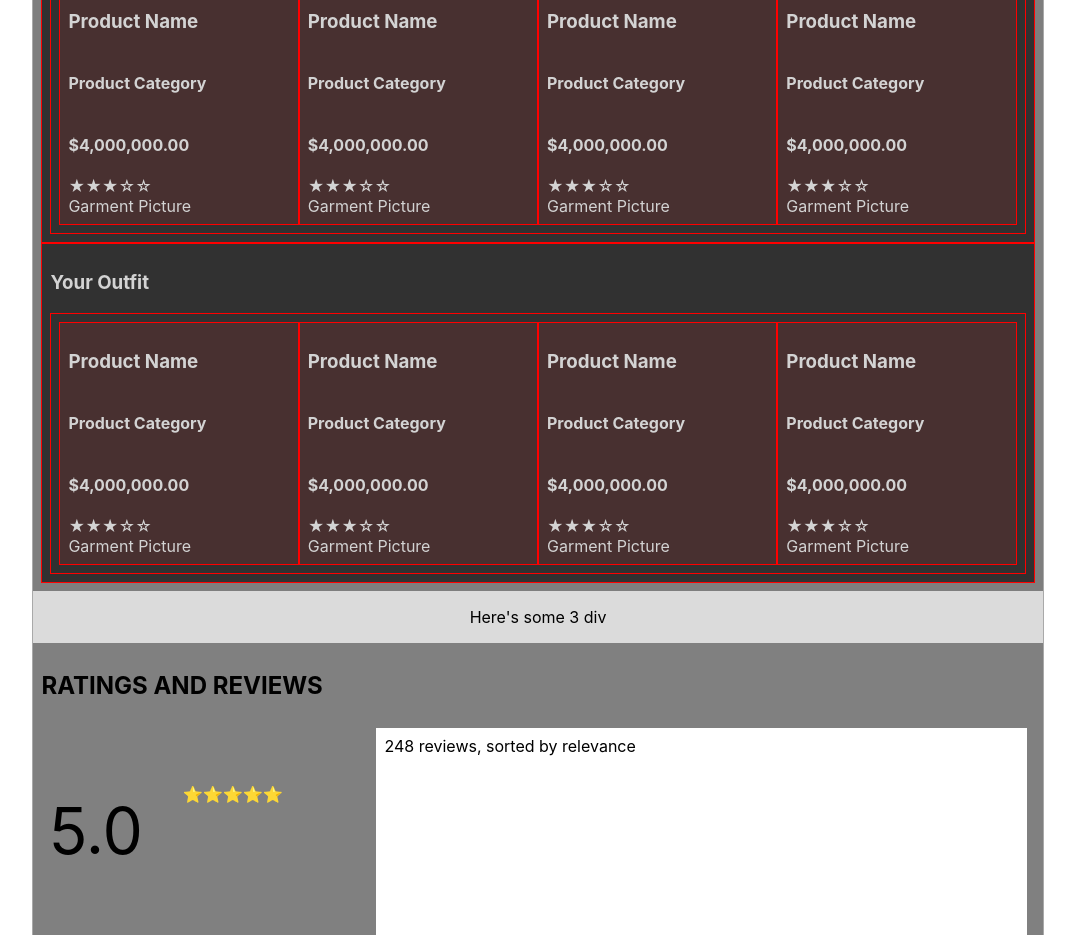
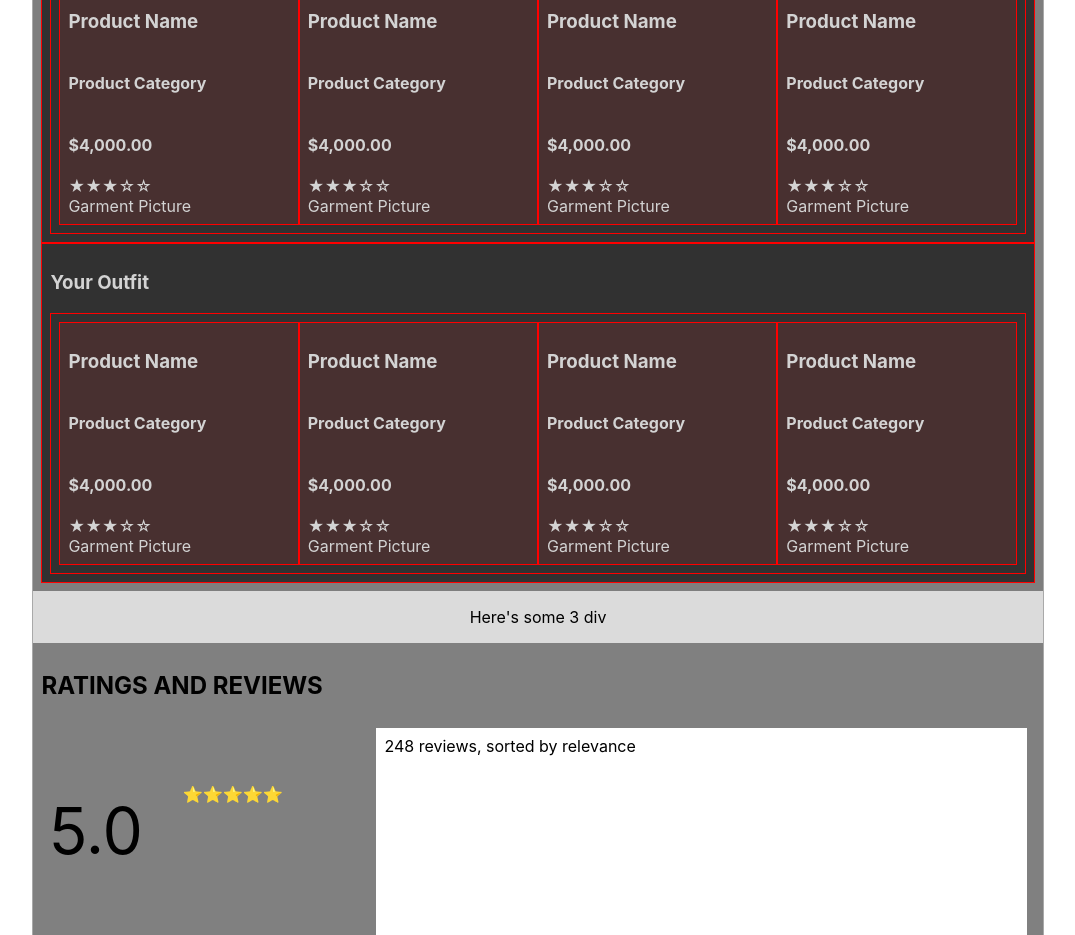
Before and after one commit to derivatively-dynamos/aix-en-provence, a React app: page / in a window 1280 px wide. Shown: the part 860-1795 px from the top of the page, without its empty margins (102-1177 px from the left). Built offline with nearby package versions, Linux system fonts and the light colour scheme.

Commit message:
back to normal

```diff
--- a/src/components/related-items/Cards.jsx
+++ b/src/components/related-items/Cards.jsx
@@ -6,7 +6,7 @@ const Cards = () => (
   <Container>
     <h3>Product Name</h3>
     <h4>Product Category</h4>
-    <h4>$4,000,000.00</h4>
+    <h4>$4,000.00</h4>
     <div>★★★☆☆</div>
     <div>Garment Picture</div>
   </Container>
```
